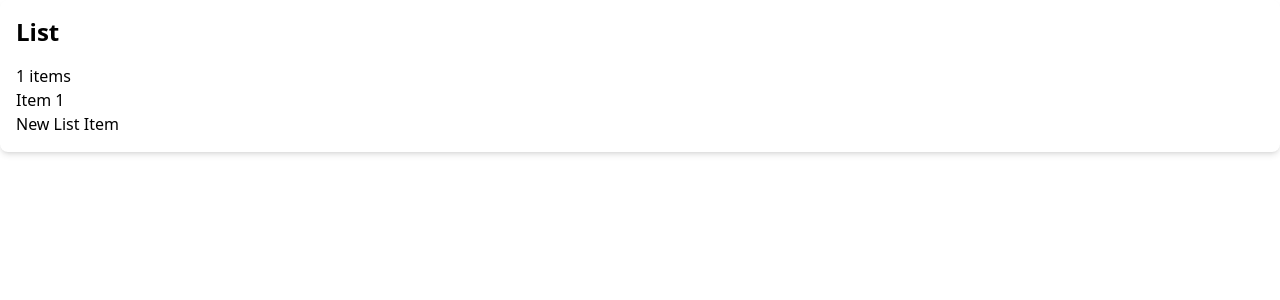
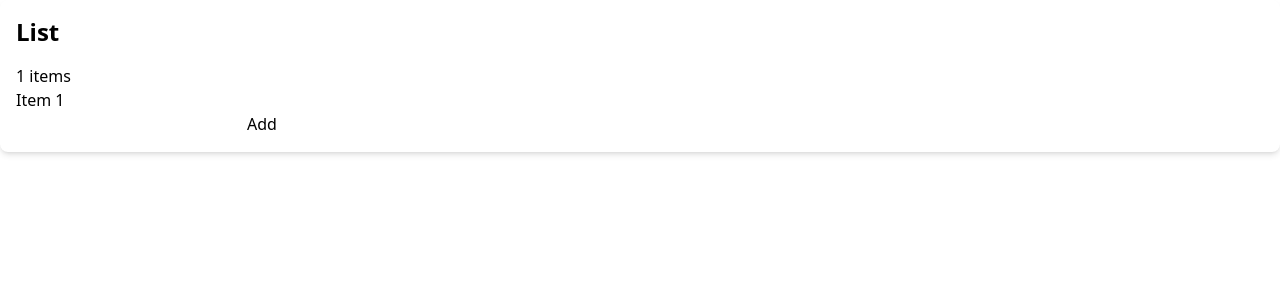
Before and after one commit to cbuchert/rajant-technical, a React (Create React App) app: page / in a window 1280 px wide. Shown: the top 300 px of the page. Built offline with nearby package versions, Linux system fonts and the light colour scheme.

Commit message:
New list items can be pushed to the list.

```diff
--- a/src/components/NewListItem.tsx
+++ b/src/components/NewListItem.tsx
@@ -1,7 +1,25 @@
-import { FC } from "react"
+import { FC, FormEvent } from "react"
+import { useAppDispatch } from "../app/hooks"
 
 const NewListItem: FC = () => {
-  return <div>New List Item</div>
+  const dispatch = useAppDispatch()
+  const handleSubmit = (e: FormEvent) => {
+    e.preventDefault()
+    const data = new FormData(e.target as HTMLFormElement)
+
+    dispatch({
+      type: "list/addItem",
+      payload: {
+        id: new Date().toISOString(),
+        text: data.get("value") as string,
+      },
+    })
+  }
+
+  return <form onSubmit={handleSubmit}>
+    <input name={"value"} type="text"/>
+    <button type="submit">Add</button>
+  </form>
 }
 
 export default NewListItem
```
